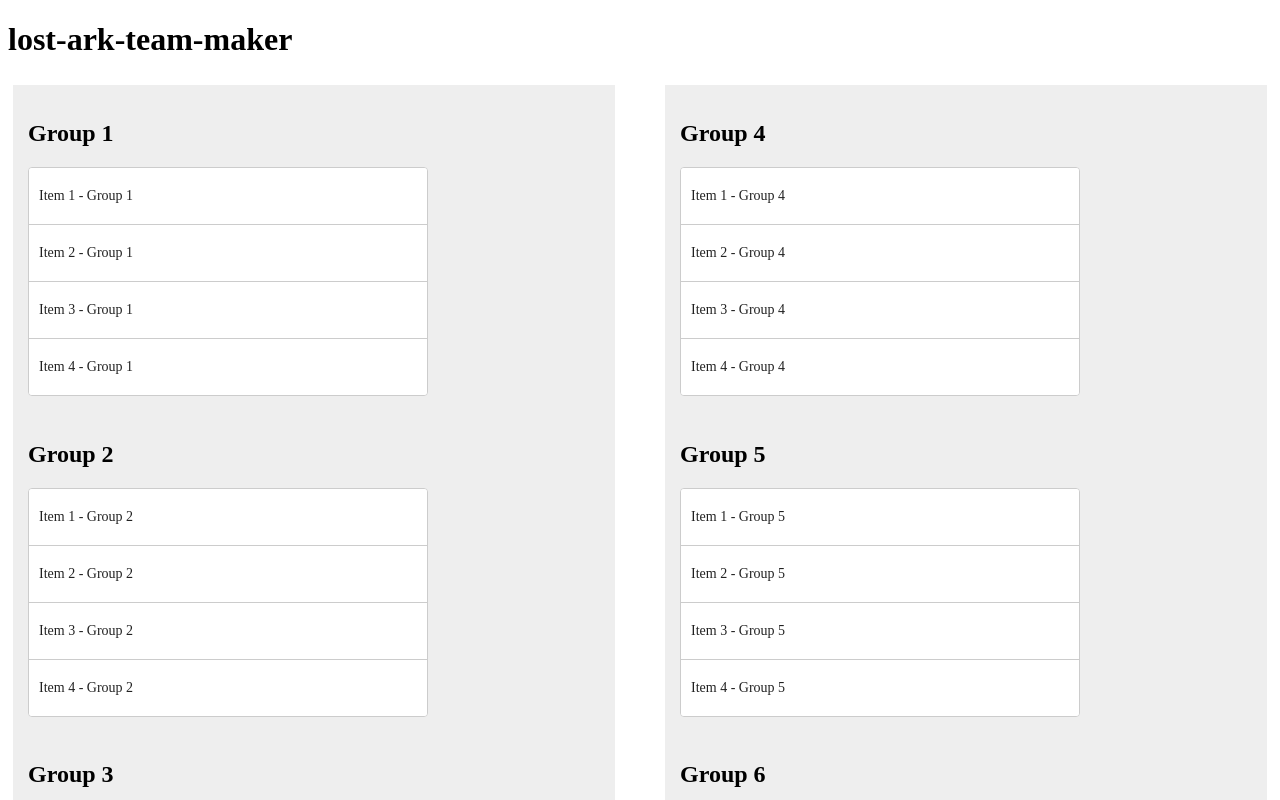
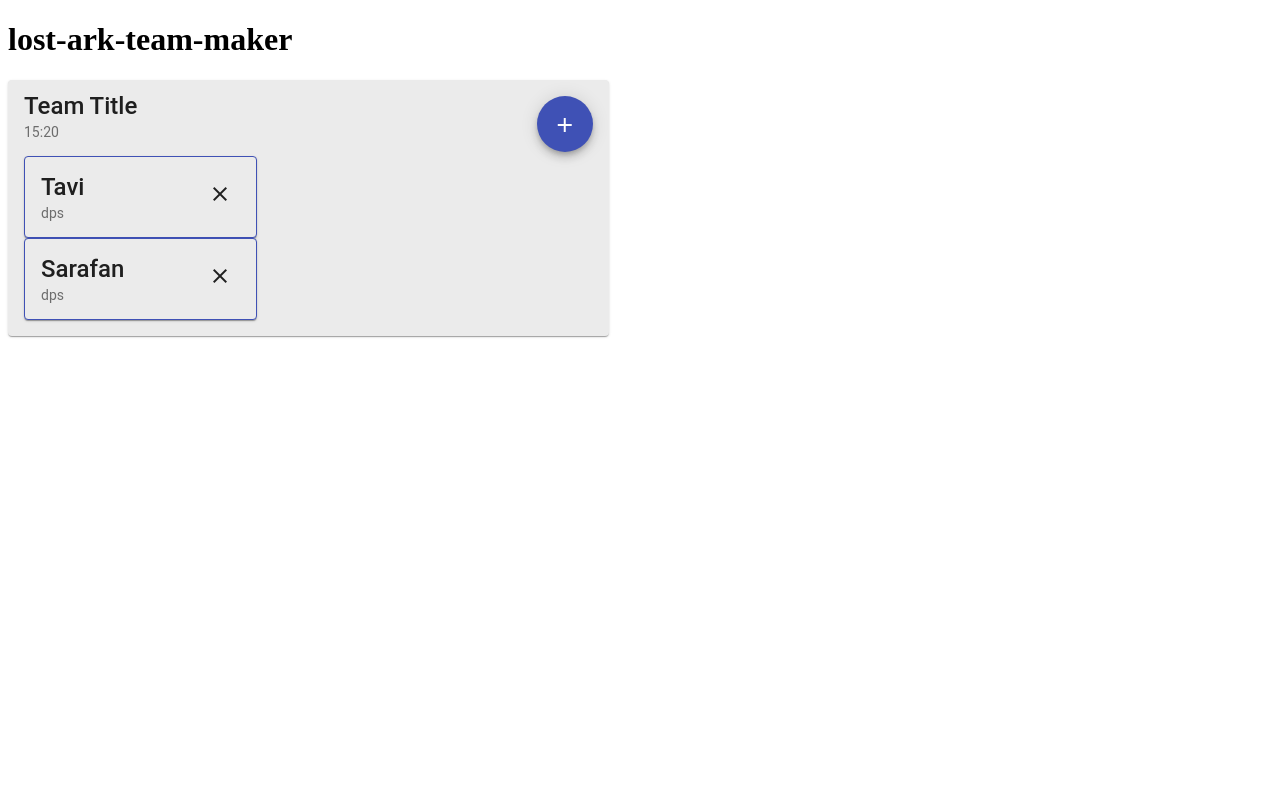
Before and after one commit to xTavi/lost-ark-team-maker, an Angular app: page / in a window 1280 px wide. Shown: the top 800 px of the page. Built offline with nearby package versions, Linux system fonts and the light colour scheme.

Commit message:
Added team component and team member component, delete member functionality

```diff
--- a/src/app/app.component.html
+++ b/src/app/app.component.html
@@ -1,2 +1,2 @@
 <h1>{{ title }}</h1>
-<app-drag-drop>ff</app-drag-drop>
+<app-team></app-team>
--- a/src/app/drag-drop/drag-drop.component.html
+++ b/src/app/drag-drop/drag-drop.component.html
@@ -1,4 +1,4 @@
-<div class="test">
+<!-- <div class="test">
   <li
     *ngFor="let column of columns"
     [ngClass]="{
@@ -6,14 +6,8 @@
       'non-column-class': column.isSeparatingColumn
     }"
   >
-    <div cdkDropList [cdkDropListData]="column.groups">
-      <div
-        cdkDropListGroup
-        class="example-container"
-        *ngFor="let group of column.groups"
-        cdkDrag
-        [cdkDragData]="group"
-      >
+    <div>
+      <div class="example-container" *ngFor="let group of column.groups">
         <h2>{{ group.title }}</h2>
         <div
           cdkDropList
@@ -34,4 +28,4 @@
       </div>
     </div>
   </li>
-</div>
+</div> -->
--- a/src/app/drag-drop/drag-drop.component.scss
+++ b/src/app/drag-drop/drag-drop.component.scss
@@ -1,6 +1,6 @@
 .example-container {
   width: 400px;
-  max-width: 100%;
+  max-width: 45%;
   margin: 0 25px 25px 0;
   display: inline-block;
   vertical-align: top;
--- /dev/null
+++ b/src/app/team/team-member/team-member.component.html
@@ -0,0 +1,17 @@
+<mat-card
+  [style.background-color]="member.role == 'support' ? 'red' : '#ebebeb'"
+  class="team-member"
+>
+  <mat-card-title
+    >{{ member.name }}
+    <button
+      mat-icon-button
+      aria-label="Delete this team-member"
+      class="delete-button"
+      (click)="deleteTeamMember()"
+    >
+      <mat-icon>close</mat-icon>
+    </button>
+  </mat-card-title>
+  <mat-card-subtitle>{{ member.role }} </mat-card-subtitle>
+</mat-card>
--- /dev/null
+++ b/src/app/team/team-member/team-member.component.scss
@@ -0,0 +1,8 @@
+.team-member {
+  width: 35%;
+  border: 1px solid #3f51b5;
+}
+
+.delete-button {
+  float: right;
+}
--- /dev/null
+++ b/src/app/team/team-member/team-member.component.ts
@@ -0,0 +1,20 @@
+import { Component, EventEmitter, Input, OnInit, Output } from '@angular/core';
+import { TeamMember } from './types/team-member.type';
+
+@Component({
+  selector: 'app-team-member',
+  templateUrl: './team-member.component.html',
+  styleUrls: ['./team-member.component.scss'],
+})
+export class TeamMemberComponent implements OnInit {
+  @Input() member: TeamMember = { name: '', role: '' };
+  @Output() deleteMemberEvent = new EventEmitter<TeamMember>();
+
+  constructor() {}
+
+  ngOnInit(): void {}
+
+  public deleteTeamMember(): void {
+    this.deleteMemberEvent.emit(this.member);
+  }
+}
--- /dev/null
+++ b/src/app/team/team-member/types/team-member.type.ts
@@ -0,0 +1,4 @@
+export interface TeamMember {
+  name: string;
+  role: string;
+}
--- /dev/null
+++ b/src/app/team/team.component.html
@@ -0,0 +1,19 @@
+<mat-card class="team-block">
+  <button
+    mat-fab
+    color="primary"
+    aria-label="Add a new member"
+    class="add-member-button"
+  >
+    <mat-icon>add</mat-icon>
+  </button>
+  <mat-card-title>{{ teamTitle }}</mat-card-title>
+  <mat-card-subtitle>{{ eventSheduledTime }}</mat-card-subtitle>
+  <mat-card-content>
+    <app-team-member
+      *ngFor="let member of members"
+      [member]="member"
+      (deleteMemberEvent)="handleDeleteEvent($event)"
+    ></app-team-member>
+  </mat-card-content>
+</mat-card>
--- /dev/null
+++ b/src/app/team/team.component.scss
@@ -0,0 +1,9 @@
+.team-block {
+  width: 45%;
+  display: block;
+  background-color: #ebebeb;
+}
+
+.add-member-button {
+  float: right;
+}
--- /dev/null
+++ b/src/app/team/team.component.ts
@@ -0,0 +1,29 @@
+import { Component, Input, OnInit } from '@angular/core';
+import {
+  CdkDragDrop,
+  moveItemInArray,
+  transferArrayItem,
+} from '@angular/cdk/drag-drop';
+import { TeamMember } from './team-member/types/team-member.type';
+
+@Component({
+  selector: 'app-team',
+  templateUrl: './team.component.html',
+  styleUrls: ['./team.component.scss'],
+})
+export class TeamComponent implements OnInit {
+  @Input() teamTitle: string = 'Team Title';
+  @Input() eventSheduledTime: string = '15:20';
+  public members: Array<TeamMember> = [
+    { name: 'Tavi', role: 'dps' },
+    { name: 'Sarafan', role: 'dps' },
+  ];
+
+  constructor() {}
+
+  ngOnInit(): void {}
+
+  public handleDeleteEvent($event: any) {
+    this.members = this.members.filter((teamMember) => teamMember != $event);
+  }
+}
```
Also changed, not shown: src/app/app.module.ts (+10 -1 lines), 2 other files (tests, documents, lock files or other folders).
